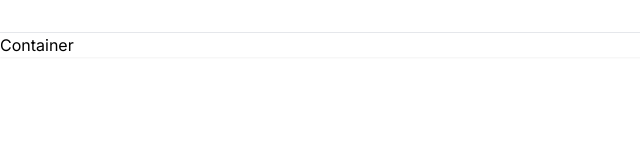
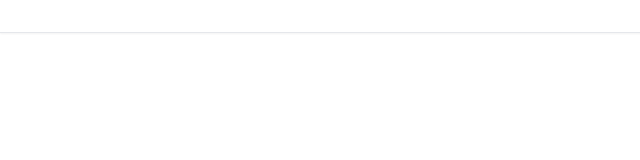
Before and after one commit to kimneighbor/clone-airbnb-app, a Next.js app: page / in a window 1280 px wide. Shown: the top 160 px of the page, without its empty margins (0-640 px from the left). Built offline with nearby package versions, Linux system fonts and the light colour scheme.

Commit message:
update container, navbar

```diff
--- a/app/components/Container.tsx
+++ b/app/components/Container.tsx
@@ -1,9 +1,21 @@
-import React from 'react';
+interface ContainerProps {
+    children: React.ReactNode;
+}
 
-const Container = () => {
+
+const Container: React.FC<ContainerProps> = ({
+                                                 children
+                                             }) => {
     return (
-        <div>
-            Container
+        <div className="
+        max-w-[2520px]
+        mx-auto
+        xl:px-20
+        md:px-10
+        sm:px-2
+        px-4
+        ">
+            {children}
         </div>
     );
 };
--- a/app/components/navbar/Navbar.tsx
+++ b/app/components/navbar/Navbar.tsx
@@ -8,8 +8,20 @@ const Navbar = () => {
             py-4
             border-b-[1px]
             ">
+                <Container>
+                    <div className="
+                flex
+                flex-row
+                items-center
+                justify-between
+                gap-3
+                md:gap-0
+                ">
+
+
+                    </div>
+                </Container>
             </div>
-            <Container/>
 
         </div>
     );
```
